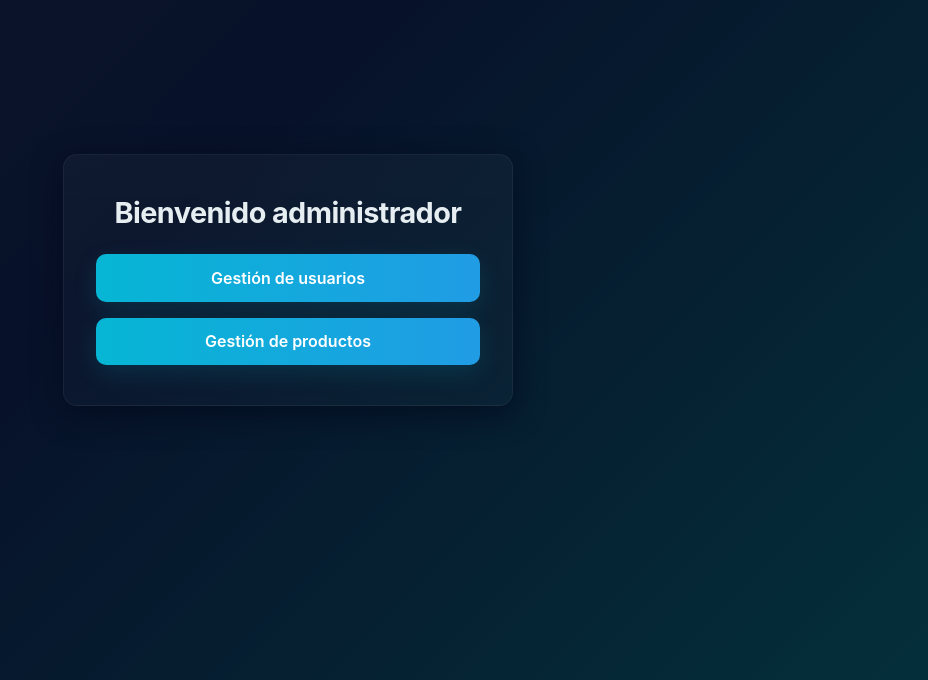
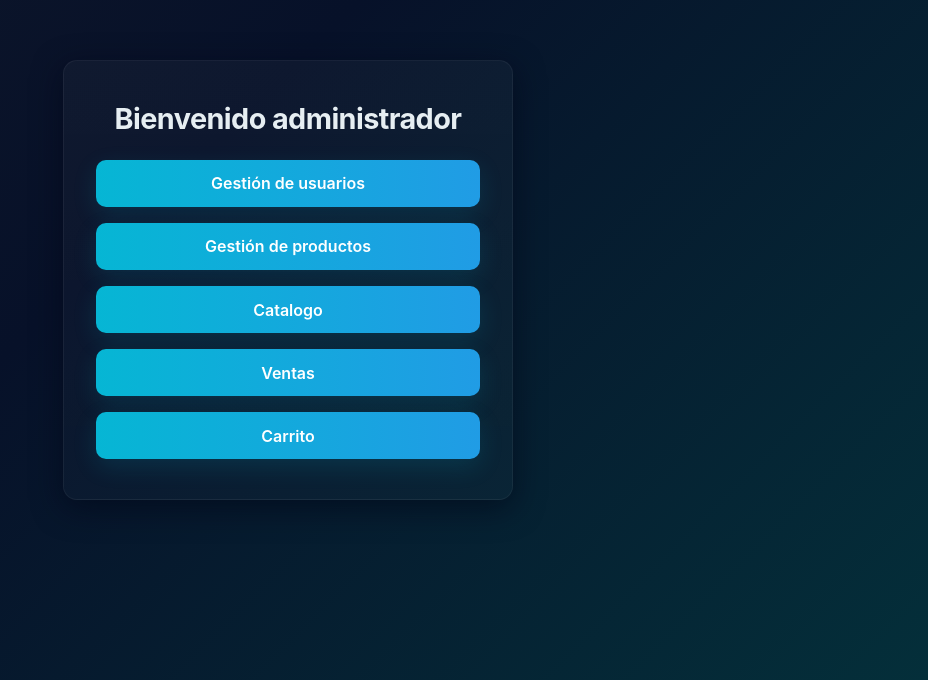
Before and after one commit to K4mish/Practica-login-original, a website: page frontend/pages/admin.html in a window 1280 px wide. Shown: the part 120-800 px from the top of the page, without its empty margins (352-1280 px from the left). Drawn offline with Linux system fonts and the light colour scheme.

Commit message:
Opciones faltantes

```diff
--- a/frontend/pages/admin.html
+++ b/frontend/pages/admin.html
@@ -12,6 +12,9 @@
     <nav>
       <a href="users.html">Gestión de usuarios</a>
       <a href="productos.html">Gestión de productos</a>
+      <a href="catalogo.html">Catalogo</a>
+      <a href="venta.html">Ventas</a>
+      <a href="carrito.html">Carrito</a>
     </nav>
   </div>
 </body>
```
